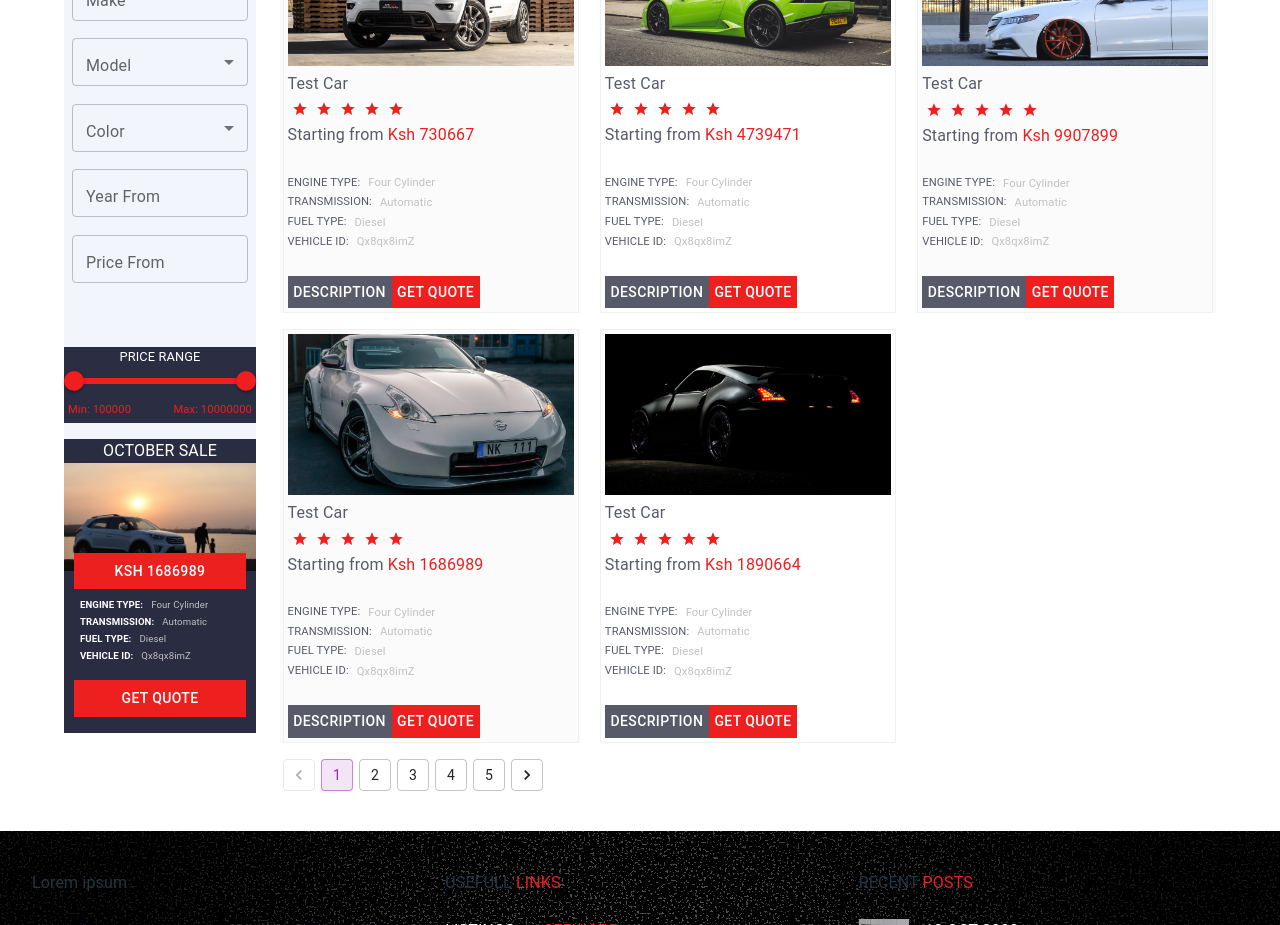
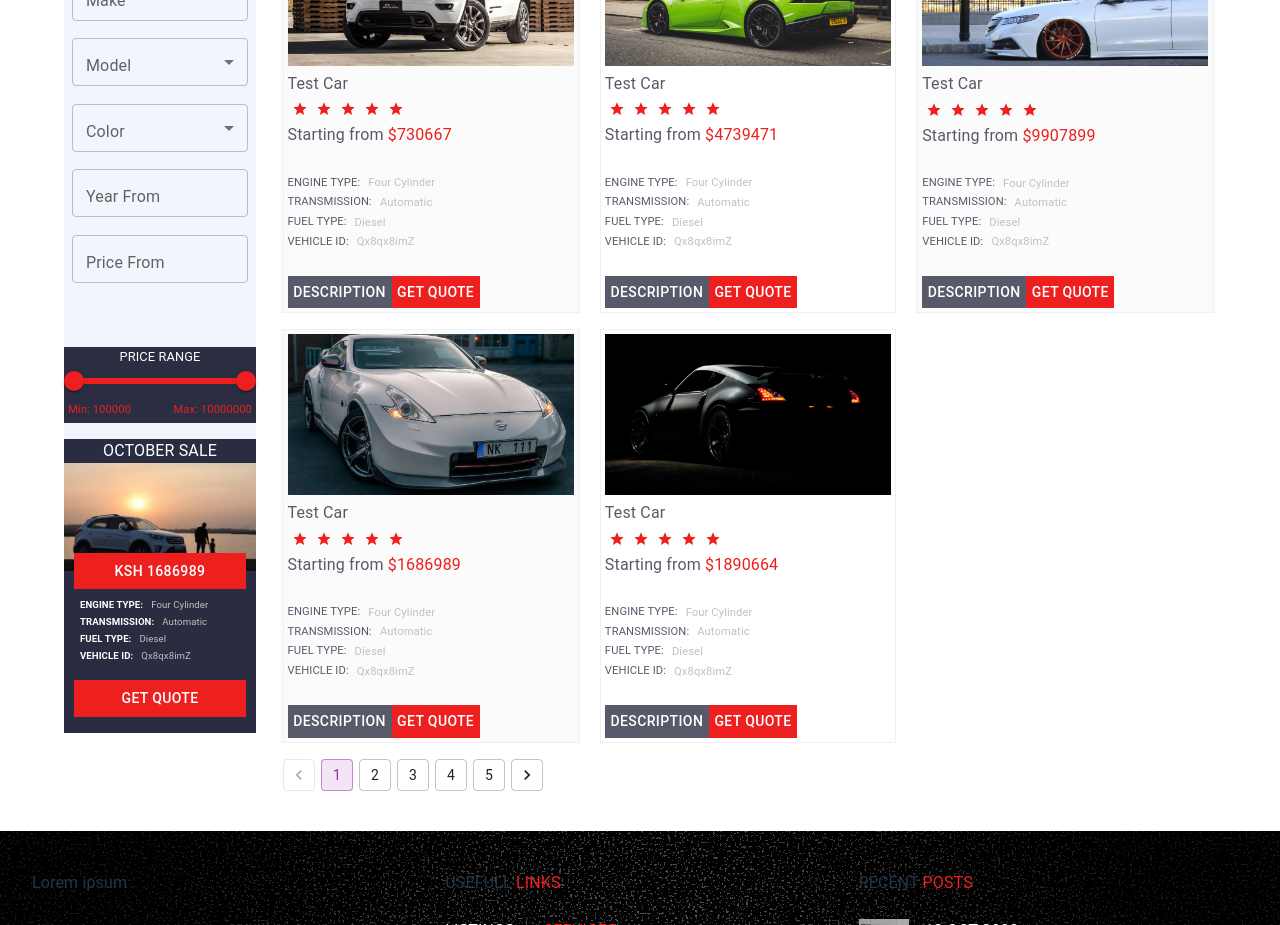
Before and after one commit to pflaquer/car-dealership, a React (Vite) app: page / in a window 1280 px wide. Shown: the part 1140-2065 px from the top of the page. Built offline with nearby package versions, Linux system fonts and the light colour scheme.

Commit message:
Update CarGrid.tsx

```diff
--- a/src/components/results/CarGrid.tsx
+++ b/src/components/results/CarGrid.tsx
@@ -127,7 +127,7 @@ function CarGrid({ isGridView, carPrice }: { isGridView: Boolean, carPrice: [0,
                         component="span"
                         sx={{ color: "#ed1f1f" }}
                       >
-                        Ksh {car.price}
+                        ${car.price}
                       </Typography>
                     </Typography>
                   </Box>
```
